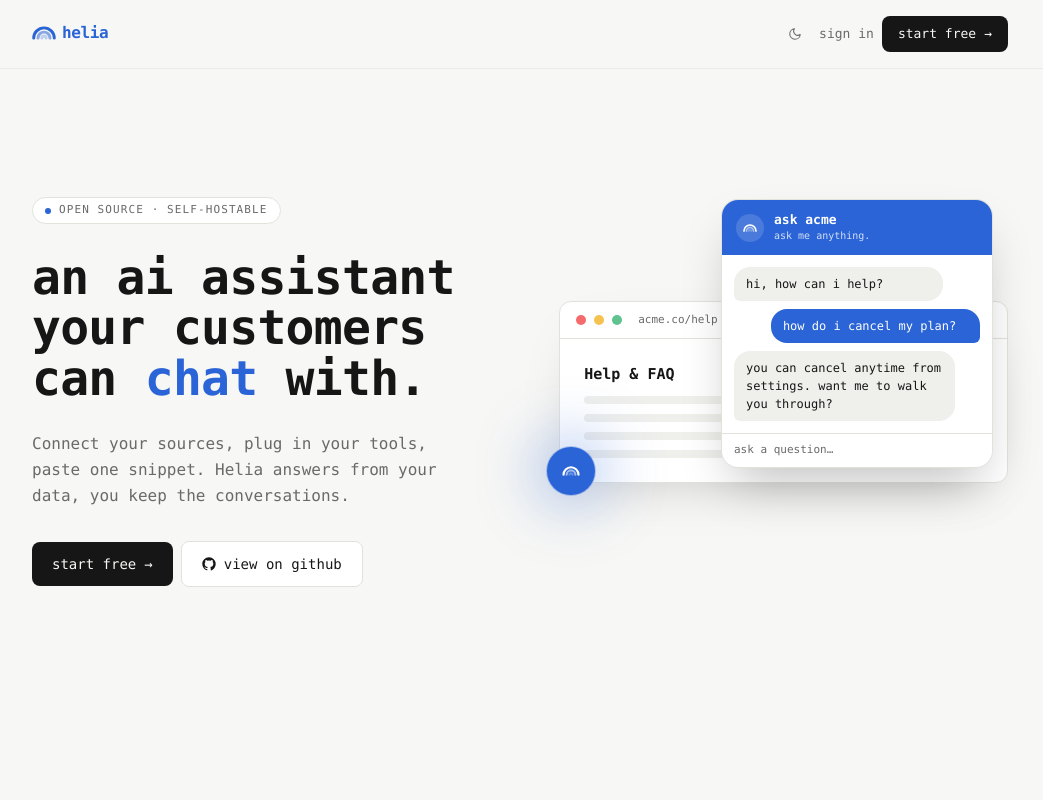
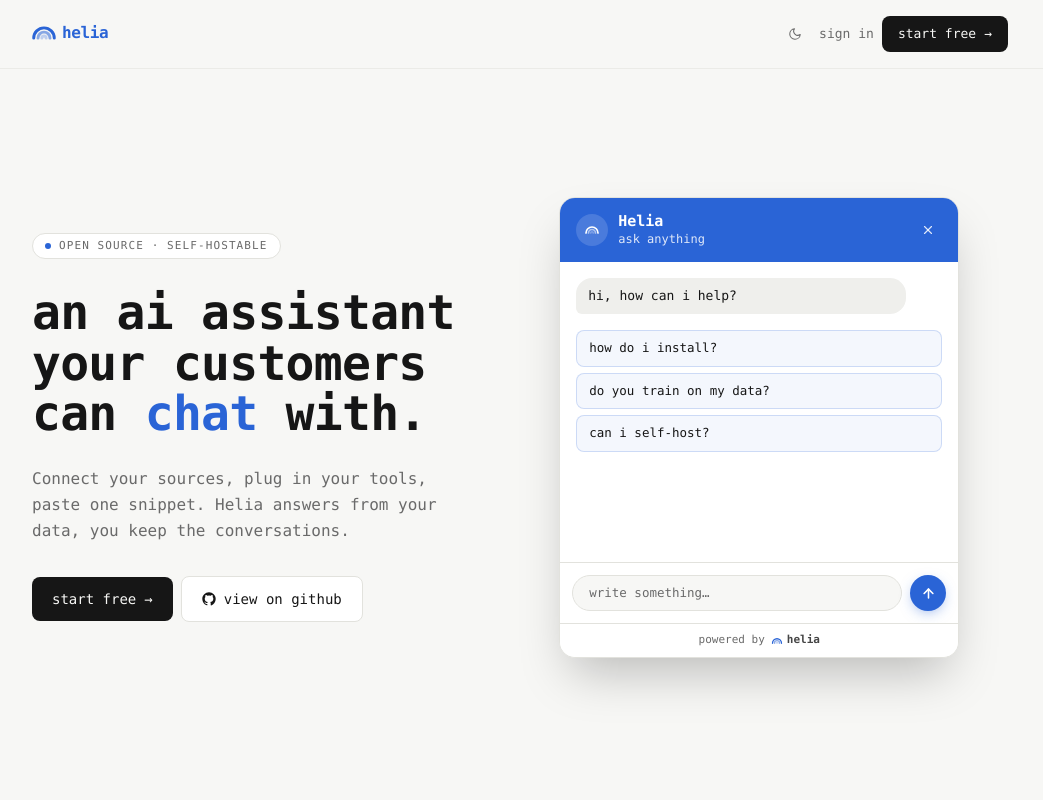
Before and after one commit to snowztech/helia, a Next.js app in the folder apps/landing/: page / in a window 1280 px wide. Shown: the top 800 px of the page, without its empty margins (120-1163 px from the left). Built offline with nearby package versions, Linux system fonts and the light colour scheme.

Commit message:
refactor(hero): extract chat component

```diff
--- /dev/null
+++ b/apps/landing/src/app/_components/hero-chat.tsx
@@ -0,0 +1,227 @@
+"use client";
+
+import { useEffect, useState } from "react";
+import { HeliaMark } from "./logo";
+
+/**
+ * Interactive hero mock. Plays a scripted Q&A so the visitor can poke
+ * the widget without hitting the real API. Visuals mirror the deployed
+ * `packages/widget` panel and adapt to the landing's light/dark theme
+ * so the mock never clashes with the page.
+ *
+ * Phase 2: swap for the actual widget bundle pointed at a demo
+ * workspace.
+ */
+
+type Msg = { role: "bot" | "user"; text: string };
+
+const SCRIPT: Array<{ q: string; a: string }> = [
+  {
+    q: "how do i install?",
+    a: "drop one script tag on your site, paste your workspace id, you're live. that's it.",
+  },
+  {
+    q: "do you train on my data?",
+    a: "no. your sources stay in your workspace. the model only sees what's needed for the current turn.",
+  },
+  {
+    q: "can i self-host?",
+    a: "yes. docker compose, railway, fly — anywhere postgres and node run. bring your own openai key.",
+  },
+];
+
+const INITIAL: Msg[] = [{ role: "bot", text: "hi, how can i help?" }];
+
+export function HeroChat() {
+  const [messages, setMessages] = useState<Msg[]>(INITIAL);
+  const [used, setUsed] = useState<Set<number>>(new Set());
+  const [typing, setTyping] = useState(false);
+
+  const available = SCRIPT.map((s, i) => ({ ...s, i })).filter(
+    (s) => !used.has(s.i),
+  );
+
+  const ask = (i: number) => {
+    if (used.has(i) || typing) return;
+    const entry = SCRIPT[i];
+    if (!entry) return;
+    setUsed((u) => new Set(u).add(i));
+    setMessages((m) => [...m, { role: "user", text: entry.q }]);
+    setTyping(true);
+    setTimeout(() => {
+      setTyping(false);
+      setMessages((m) => [...m, { role: "bot", text: entry.a }]);
+    }, 1100);
+  };
+
+  const reset = () => {
+    setMessages(INITIAL);
+    setUsed(new Set());
+    setTyping(false);
+  };
+
+  return (
+    <div className="relative reveal">
+      {/* Soft glow behind the panel */}
+      <div
+        aria-hidden
+        className="pointer-events-none absolute -inset-8 -z-10 bg-[radial-gradient(circle_at_50%_30%,rgba(42,100,214,0.22),transparent_65%)]"
+      />
+
+      {/* Panel — uses landing theme tokens so it adapts to light/dark */}
+      <div className="flex w-full max-w-[400px] flex-col overflow-hidden rounded-2xl border border-line bg-card shadow-2xl">
+        {/* Header (always indigo — brand) */}
+        <div className="flex items-center gap-2.5 bg-primary px-4 py-3.5 text-white">
+          <span className="flex h-8 w-8 items-center justify-center rounded-full bg-white/15">
+            <HeliaMark fullBox className="h-4 w-4" />
+          </span>
+          <div className="min-w-0 flex-1">
+            <div className="text-[15px] font-semibold leading-tight">Helia</div>
+            <div className="text-[12px] opacity-85">ask anything</div>
+          </div>
+          <button
+            type="button"
+            aria-label="Close"
+            onClick={reset}
+            title="Reset conversation"
+            className="flex h-7 w-7 items-center justify-center rounded-md text-white/85 transition-colors hover:bg-white/10 hover:text-white"
+          >
+            <svg
+              viewBox="0 0 24 24"
+              width="14"
+              height="14"
+              fill="none"
+              stroke="currentColor"
+              strokeWidth="2"
+              strokeLinecap="round"
+              strokeLinejoin="round"
+            >
+              <path d="M18 6L6 18" />
+              <path d="M6 6l12 12" />
+            </svg>
+          </button>
+        </div>
+
+        {/* Messages */}
+        <div className="flex h-[300px] flex-col gap-2 overflow-y-auto bg-card px-4 py-4 text-[13px]">
+          {messages.map((m, idx) => (
+            <Bubble key={idx} role={m.role} text={m.text} />
+          ))}
+          {typing && <TypingDots />}
+
+          {available.length > 0 && !typing && (
+            <ul className="mt-2 space-y-1.5">
+              {available.map((s) => (
+                <li key={s.i}>
+                  <button
+                    type="button"
+                    onClick={() => ask(s.i)}
+                    className="w-full rounded-lg border border-primary/20 bg-primary/5 px-3 py-2 text-left text-[12.5px] text-fg transition-all duration-150 hover:-translate-y-px hover:border-primary/50 hover:bg-primary/10"
+                  >
+                    {s.q}
+                  </button>
+                </li>
+              ))}
+            </ul>
+          )}
+        </div>
+
+        {/* Input bar */}
+        <div className="flex items-center gap-2 border-t border-line bg-card px-3 py-3">
+          <div className="flex h-9 flex-1 items-center rounded-full border border-line bg-bg px-4 text-[12.5px] text-muted">
+            write something…
+          </div>
+          <button
+            type="button"
+            aria-label="Send"
+            className="flex h-9 w-9 flex-shrink-0 items-center justify-center rounded-full bg-primary text-white shadow-[0_4px_14px_-4px_rgba(42,100,214,0.55)] transition-transform hover:-translate-y-px"
+          >
+            <svg
+              viewBox="0 0 24 24"
+              width="15"
+              height="15"
+              fill="none"
+              stroke="currentColor"
+              strokeWidth="2.5"
+              strokeLinecap="round"
+              strokeLinejoin="round"
+            >
+              <path d="M12 19V5" />
+              <path d="M5 12l7-7 7 7" />
+            </svg>
+          </button>
+        </div>
+
+        {/* Powered by */}
+        <div className="flex items-center justify-center gap-1.5 border-t border-line bg-card py-2 text-[11px] text-muted">
+          <span>powered by</span>
+          <span className="inline-flex items-center gap-1 font-semibold text-fg/80">
+            <HeliaMark fullBox className="h-3 w-3 text-primary" />
+            helia
+          </span>
+        </div>
+      </div>
+    </div>
+  );
+}
+
+function Bubble({ role, text }: { role: Msg["role"]; text: string }) {
+  if (role === "user") {
+    return (
+      <div className="ml-auto max-w-[85%] rounded-2xl rounded-br-md bg-primary px-3 py-2 text-white">
+        {text}
+      </div>
+    );
+  }
+  return <BotBubble text={text} />;
+}
+
+function BotBubble({ text }: { text: string }) {
+  const [shown, setShown] = useState("");
+
+  useEffect(() => {
+    const words = text.split(/(\s+)/);
+    let i = 0;
+    let cancelled = false;
+    const tick = () => {
+      if (cancelled) return;
+      i += 1;
+      setShown(words.slice(0, i).join(""));
+      if (i < words.length) {
+        setTimeout(tick, 35 + Math.random() * 35);
+      }
+    };
+    tick();
+    return () => {
+      cancelled = true;
+    };
+  }, [text]);
+
+  return (
+    <div className="max-w-[90%] rounded-2xl rounded-bl-md bg-muted-bg px-3 py-2 text-fg">
+      {shown}
+      {shown.length < text.length && (
+        <span className="ml-0.5 inline-block h-3 w-[1.5px] -translate-y-px animate-pulse bg-fg/40 align-middle" />
+      )}
+    </div>
+  );
+}
+
+function TypingDots() {
+  return (
+    <div className="inline-flex max-w-[60%] items-center gap-1 rounded-2xl rounded-bl-md bg-muted-bg px-3 py-2.5">
+      <Dot delay={0} />
+      <Dot delay={150} />
+      <Dot delay={300} />
+    </div>
+  );
+}
+
+function Dot({ delay }: { delay: number }) {
+  return (
+    <span
+      className="pulse-dot inline-block h-1.5 w-1.5 rounded-full bg-fg/40"
+      style={{ animationDelay: `${delay}ms` }}
+    />
+  );
+}
--- a/apps/landing/src/app/_components/hero.tsx
+++ b/apps/landing/src/app/_components/hero.tsx
@@ -1,4 +1,4 @@
-import { HeliaMark } from "./logo";
+import { HeroChat } from "./hero-chat";
 
 const APP_URL = process.env.NEXT_PUBLIC_APP_URL ?? "https://app.gethelia.dev";
 
@@ -46,63 +46,9 @@ export function Hero() {
           </div>
         </div>
 
-        <HeroMock />
+        <HeroChat />
       </div>
     </section>
-  );
-}
-
-function HeroMock() {
-  return (
-    <div className="relative reveal">
-      <div className="rounded-xl border border-line bg-card shadow-[0_20px_60px_-30px_rgba(0,0,0,0.25)]">
-        <div className="flex items-center gap-2 border-b border-line px-4 py-2.5">
-          <span className="h-2.5 w-2.5 rounded-full bg-[#f56b6b]" />
-          <span className="h-2.5 w-2.5 rounded-full bg-[#f5c14f]" />
-          <span className="h-2.5 w-2.5 rounded-full bg-[#5fc28f]" />
-          <span className="ml-2 text-[11px] text-muted">acme.co/help</span>
-        </div>
-        <div className="space-y-2.5 p-6">
-          <div className="text-[15px] font-semibold">Help & FAQ</div>
-          <div className="h-2 w-11/12 rounded bg-muted-bg" />
-          <div className="h-2 w-9/12 rounded bg-muted-bg" />
-          <div className="h-2 w-10/12 rounded bg-muted-bg" />
-          <div className="h-2 w-7/12 rounded bg-muted-bg" />
-        </div>
-      </div>
-
-      <div className="absolute right-4 bottom-4 w-[270px] overflow-hidden rounded-2xl bg-card shadow-2xl ring-1 ring-line">
-        <div className="flex items-center gap-2.5 bg-primary px-3.5 py-3 text-primary-fg">
-          <span className="flex h-7 w-7 items-center justify-center rounded-full bg-white/15">
-            <HeliaMark fullBox className="h-4 w-4" />
-          </span>
-          <div className="min-w-0 flex-1">
-            <div className="text-[13px] font-semibold leading-tight">
-              ask acme
-            </div>
-            <div className="text-[10px] opacity-80">ask me anything.</div>
-          </div>
-        </div>
-        <div className="space-y-2 px-3 py-3 text-[12px]">
-          <div className="max-w-[85%] rounded-2xl rounded-bl-md bg-muted-bg px-3 py-2 text-fg">
-            hi, how can i help?
-          </div>
-          <div className="ml-auto max-w-[85%] rounded-2xl rounded-br-md bg-primary px-3 py-2 text-primary-fg">
-            how do i cancel my plan?
-          </div>
-          <div className="max-w-[90%] rounded-2xl rounded-bl-md bg-muted-bg px-3 py-2 text-fg">
-            you can cancel anytime from settings. want me to walk you through?
-          </div>
-        </div>
-        <div className="border-t border-line px-3 py-2 text-[11px] text-muted">
-          ask a question…
-        </div>
-      </div>
-
-      <div className="glow-primary absolute -bottom-3 -left-3 flex h-12 w-12 items-center justify-center rounded-full bg-primary text-primary-fg">
-        <HeliaMark fullBox className="h-5 w-5" />
-      </div>
-    </div>
   );
 }
 
```
